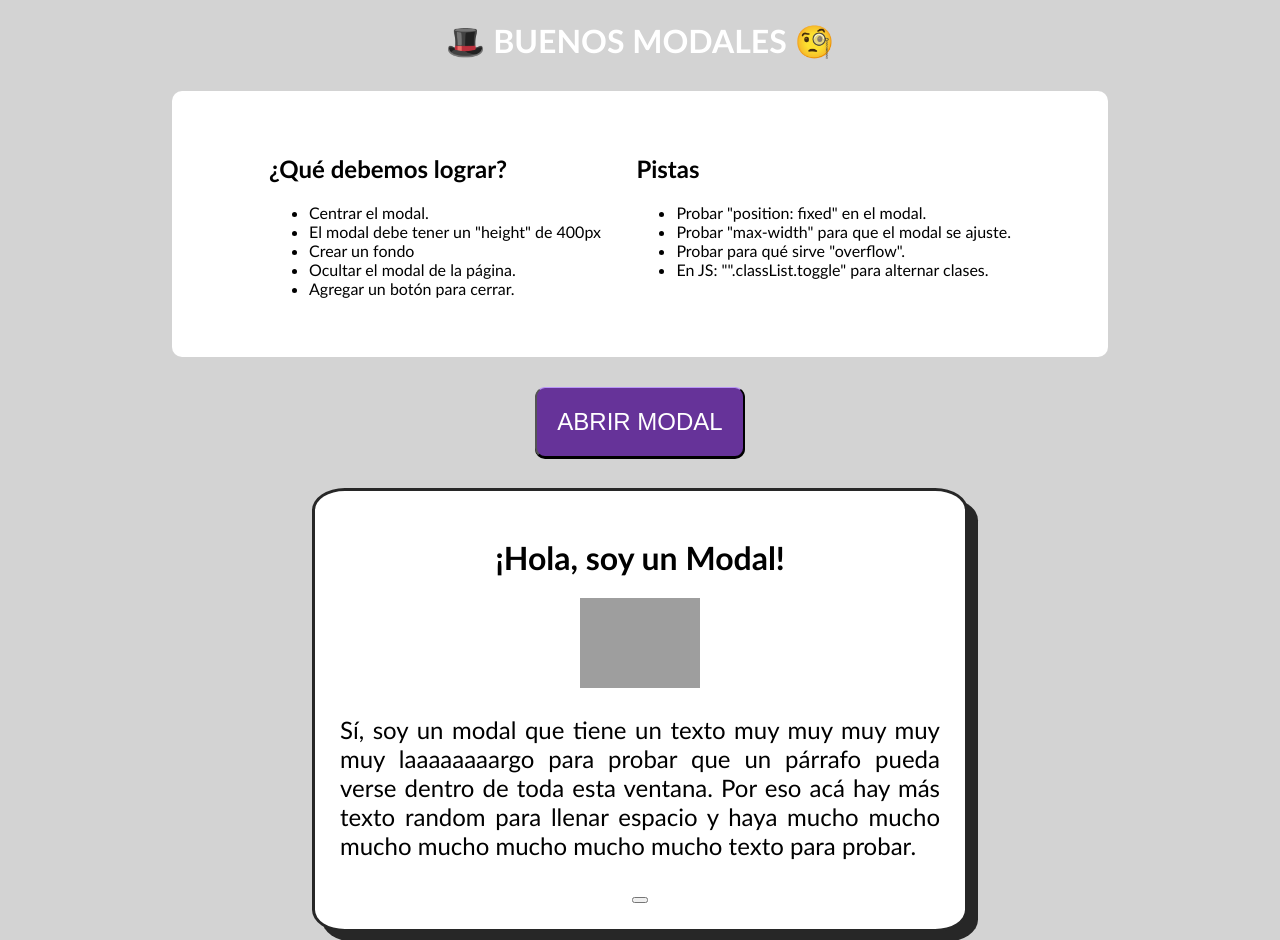
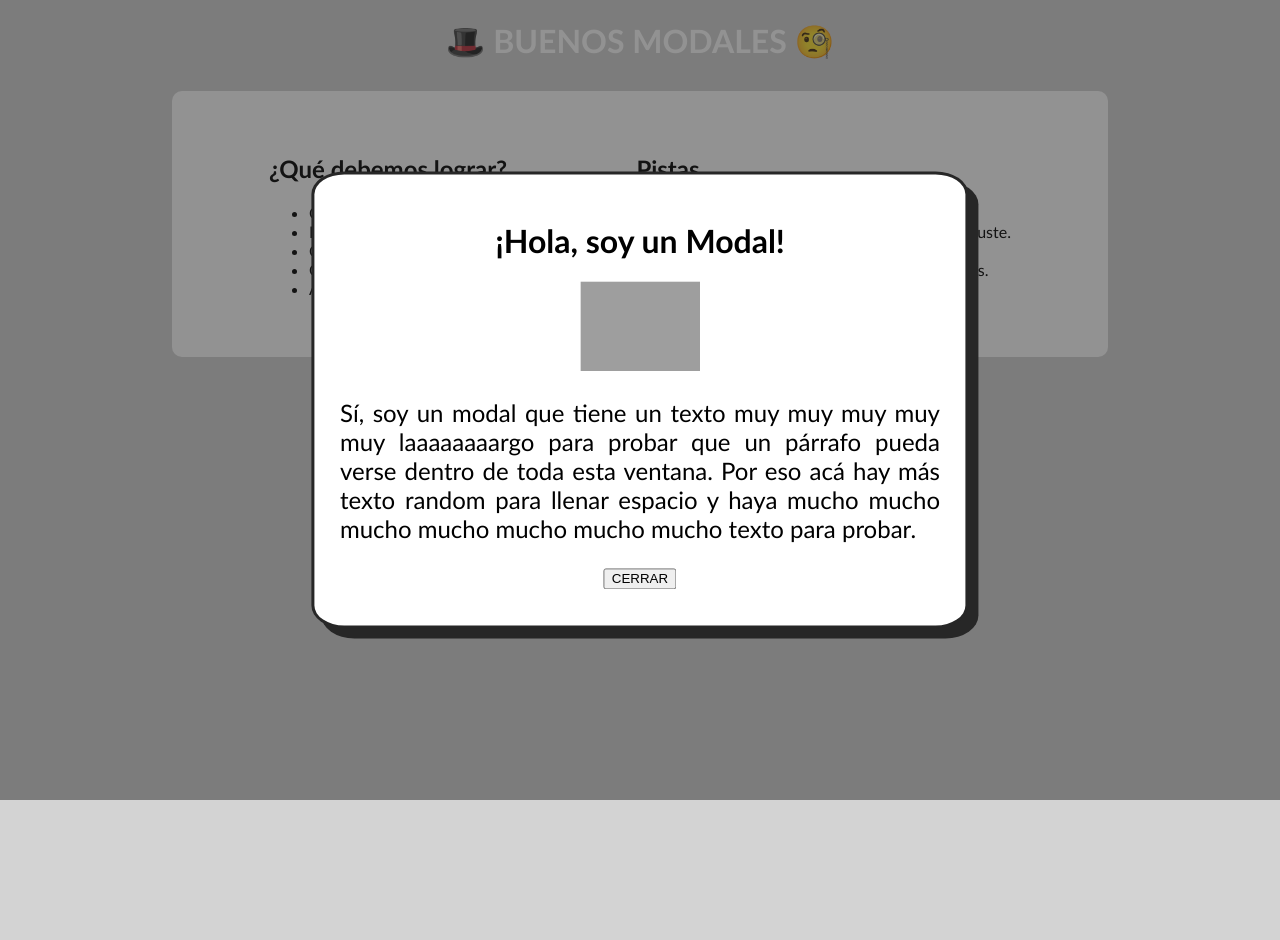
Before and after one commit to eduardoequis/buenosModales, a plain HTML site: page index.html in a window 1280 px wide. Both pictures are taken after a click on the button "ABRIR MODAL". After the commit the page ends 800 px from the top, so only its background shows below. Drawn offline with Linux system fonts and the light colour scheme; grey boxes are pictures that could not be loaded.

Commit message:
Resultados actualizados

```diff
--- a/index.html
+++ b/index.html
@@ -48,14 +48,14 @@
 
 <!-- Acá tenemos la estructura del modal -->
 
-<div id="modal">
+<div id="modal" class="cerrado">
     <h1>¡Hola, soy un Modal!</h1>
     <img src="https://media.giphy.com/media/3BZDsfcHjMlIfZCJdI/giphy.gif">
     <p>Sí, soy un modal que tiene un texto muy muy muy muy muy laaaaaaaargo para probar que un párrafo pueda verse dentro de toda esta ventana. Por eso acá hay más texto random para llenar espacio y haya mucho mucho mucho mucho mucho mucho mucho texto para probar. </p>
-    <button></button>
+    <button id="cerrarModal">CERRAR</button>
 </div>
 
-<div id="fondoModal" class="fondoModal"></div>
+<div id="fondoModal" class="fondoModal cerrado"></div>
 
 <!-- Acá termina la estructura del modal -->
 
--- a/modal.js
+++ b/modal.js
@@ -3,6 +3,21 @@
 let modal = document.getElementById("modal");
 let fondoModal = document.getElementById("fondoModal");
 let botonAbrirModal = document.getElementById("abrirModal");
-// let botonCerrarModal = ???
+let botonCerrarModal = document.getElementById("cerrarModal");
 
 // Acá tenemos que agregar eventos que se ejecuten con el clic.
+
+botonAbrirModal.addEventListener ("click", function(){
+    modal.classList.toggle("cerrado");
+   fondoModal.classList.toggle("cerrado");
+})
+
+botonCerrarModal.addEventListener ("click", function(){
+    modal.classList.toggle("cerrado");
+   fondoModal.classList.toggle("cerrado");
+})
+
+fondoModal.addEventListener ("click", function(){
+    modal.classList.toggle("cerrado");
+   fondoModal.classList.toggle("cerrado");
+})
--- a/style.css
+++ b/style.css
@@ -42,8 +42,14 @@ h1 {
 }
 
 #modal {
+    position: fixed;
+    top: 50%;
+    left: 50%;
+    transform: translate(-50%, -50%);
     width: 600px;
-    height: auto;
+    height: 400px;
+    max-width: 100%;
+    max-height: 100%;
     align-items: center;
     background-color: white;
     border-radius: 5%;
@@ -54,7 +60,20 @@ h1 {
     box-shadow: 10px 10px #272727;
     margin:auto;
     text-align:center;
+    overflow: auto;
+    z-index: 1001;
 }
+
+#fondoModal {
+    position: fixed;
+    top: 0;
+    left: 0;
+    width: 100%;
+    height: 100%;
+    background-color: #272727;
+    opacity: 0.5;
+    z-index: 1000;
+  }
 
 .cerrado {
     display: none;
```
